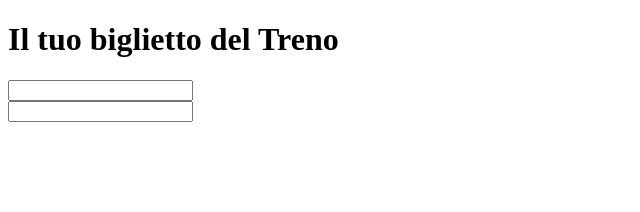
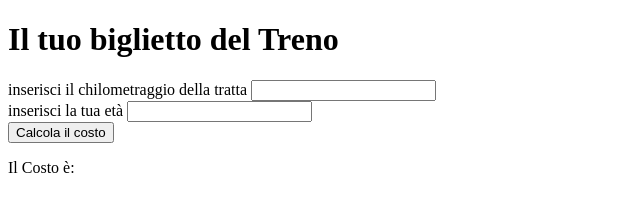
Before and after one commit to EligioBiasi/js-biglietto-treno-form, a plain HTML site: page index.html in a window 1280 px wide. Shown: the whole page, without its empty margins (0-640 px from the left). Drawn offline with Linux system fonts and the light colour scheme.

Commit message:
added input, button and make them register the data

```diff
--- a/index.html
+++ b/index.html
@@ -9,13 +9,16 @@
 <body>
    <h1>Il tuo biglietto del Treno</h1>
     <div>
-        <label for=""></label>
-        <input type="text" name="" id="">
+        <label for="kilometers">inserisci il chilometraggio della tratta</label>
+        <input type="number" name="kilometers" id="kilometers">
     </div>
     <div>
-        <label for=""></label>
-        <input type="number" name="" id="">
+        <label for="age">inserisci la tua età</label>
+        <input type="number" name="age" id="age">
     </div>
+    <button class="send">Calcola il costo</button>
+
+    <p id="final-price">Il Costo è:</p>
 
     <script src="script.js"></script>
 </body>
--- a/script.js
+++ b/script.js
@@ -0,0 +1,14 @@
+// Scrivere un programma che chieda all’utente:
+// Il numero di chilometri da percorrere
+// Età del passeggero
+const inputKilometers = document.getElementById('kilometers');
+const inputAge = document.getElementById('age');
+const button = document.querySelector('button.send');
+
+console.log(inputKilometers.innerHTML);
+console.log(inputAge.innerHTML);
+
+// Sulla base di queste informazioni dovrà calcolare il prezzo totale del biglietto di viaggio, secondo le seguenti regole:
+// il prezzo del biglietto è definito in base ai km (0.233 € al km)
+// va applicato uno sconto del 19.4% per i minorenni
+// va applicato uno sconto del 37.7% per gli over 65.
```
